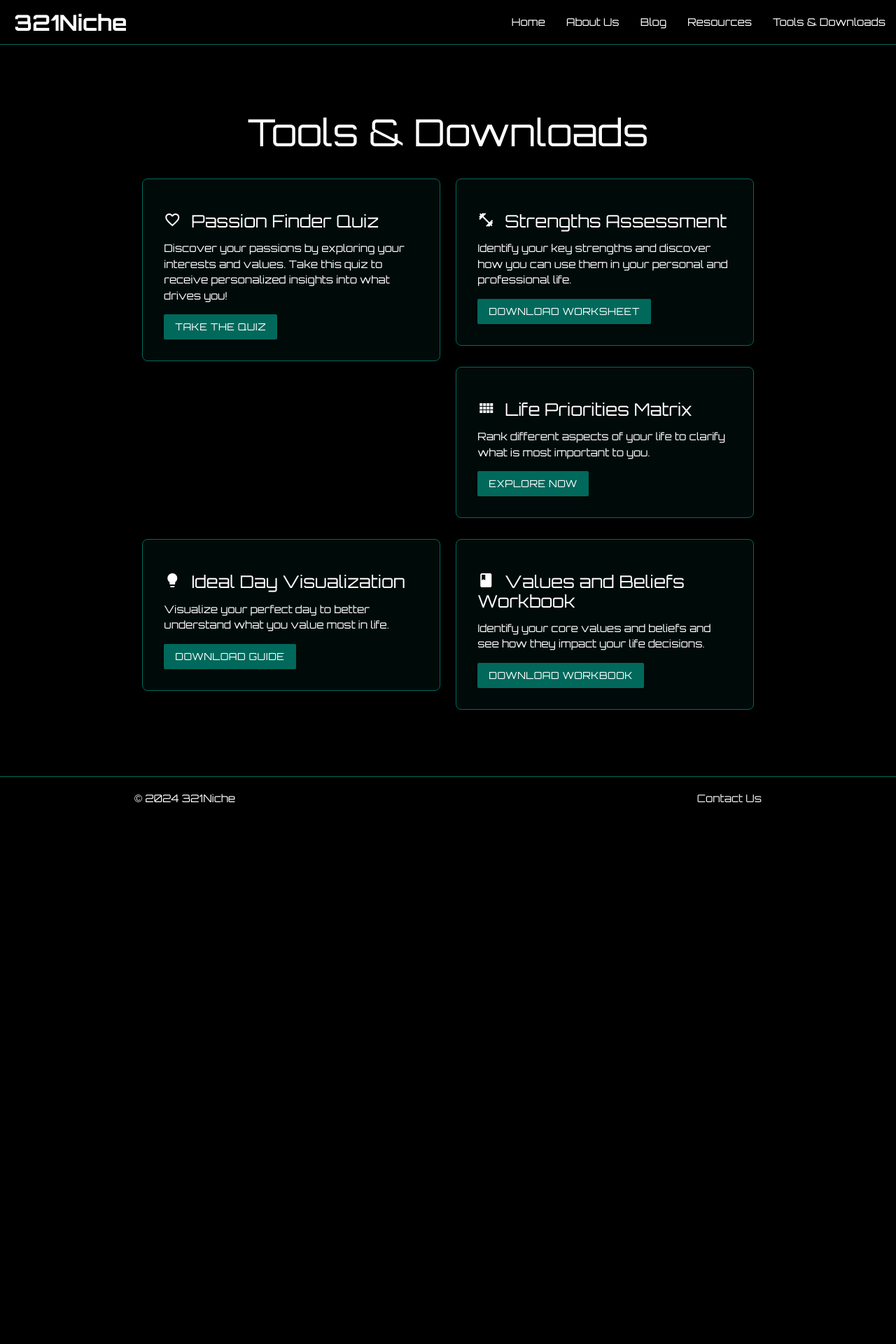
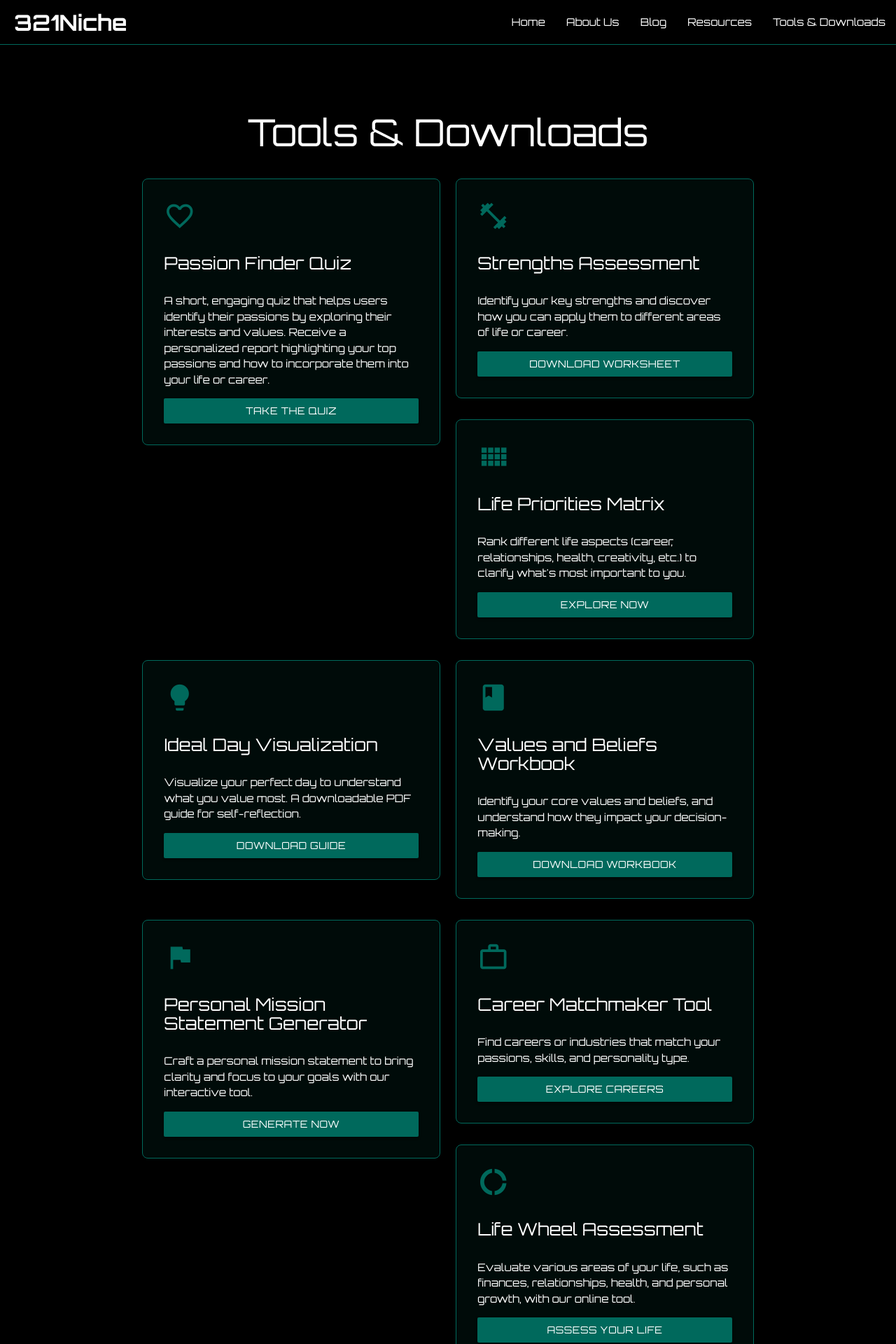
Before and after one commit to LifeUntainted/lifeuntainted.github.io, a Jekyll site: the page tools.html, which Jekyll copies as it is, in a window 1280 px wide. Shown: the top 1920 px of the page at 70% size. Built offline with Jekyll 4.4.1, drawn with Linux system fonts in a browser that asks for light colours; before the commit the page ends 1172 px from its top, so only the background shows below that; some of the changed text lies outside the part shown.

Commit message:
Added tools list to tools.html

```diff
--- a/tools.html
+++ b/tools.html
@@ -47,6 +47,9 @@
       height: 100%;
       margin: 1rem 0;
       transition: transform 0.3s ease;
+      display: flex;
+      flex-direction: column;
+      justify-content: space-between;
     }
 
     .tool-box:hover {
@@ -75,6 +78,12 @@
       background-color: #000;
       border-top: 1px solid #00695c;
       padding: 20px 0;
+    }
+
+    .tool-icon {
+      font-size: 3rem;
+      color: #00695c;
+      margin-bottom: 1rem;
     }
   </style>
 </head>
@@ -109,50 +118,125 @@
     <div class="container">
       <h2 class="center-align">Tools & Downloads</h2>
       <div class="row">
-        <!-- Tool: Passion Finder Quiz -->
+        <!-- Add all tools and resources with descriptions -->
         <div class="col s12 m6">
           <div class="tool-box">
-            <h5><i class="material-icons left">favorite_border</i>Passion Finder Quiz</h5>
-            <p>Discover your passions by exploring your interests and values. Take this quiz to receive personalized insights into what drives you!</p>
+            <i class="material-icons tool-icon">favorite_border</i>
+            <h5>Passion Finder Quiz</h5>
+            <p>A short, engaging quiz that helps users identify their passions by exploring their interests and values. Receive a personalized report highlighting your top passions and how to incorporate them into your life or career.</p>
             <a href="passion-finder-quiz.html" class="btn waves-effect waves-light">Take the Quiz</a>
           </div>
         </div>
 
-        <!-- Tool: Strengths Assessment -->
         <div class="col s12 m6">
           <div class="tool-box">
-            <h5><i class="material-icons left">fitness_center</i>Strengths Assessment</h5>
-            <p>Identify your key strengths and discover how you can use them in your personal and professional life.</p>
+            <i class="material-icons tool-icon">fitness_center</i>
+            <h5>Strengths Assessment</h5>
+            <p>Identify your key strengths and discover how you can apply them to different areas of life or career.</p>
             <a href="strengths-assessment.html" class="btn waves-effect waves-light">Download Worksheet</a>
           </div>
         </div>
 
-        <!-- Tool: Life Priorities Matrix -->
         <div class="col s12 m6">
           <div class="tool-box">
-            <h5><i class="material-icons left">view_comfy</i>Life Priorities Matrix</h5>
-            <p>Rank different aspects of your life to clarify what is most important to you.</p>
+            <i class="material-icons tool-icon">view_comfy</i>
+            <h5>Life Priorities Matrix</h5>
+            <p>Rank different life aspects (career, relationships, health, creativity, etc.) to clarify what's most important to you.</p>
             <a href="life-priorities-matrix.html" class="btn waves-effect waves-light">Explore Now</a>
           </div>
         </div>
 
-        <!-- Tool: Ideal Day Visualization Exercise -->
         <div class="col s12 m6">
           <div class="tool-box">
-            <h5><i class="material-icons left">lightbulb</i>Ideal Day Visualization</h5>
-            <p>Visualize your perfect day to better understand what you value most in life.</p>
+            <i class="material-icons tool-icon">lightbulb</i>
+            <h5>Ideal Day Visualization</h5>
+            <p>Visualize your perfect day to understand what you value most. A downloadable PDF guide for self-reflection.</p>
             <a href="ideal-day-visualization.html" class="btn waves-effect waves-light">Download Guide</a>
           </div>
         </div>
 
-        <!-- Tool: Values and Beliefs Workbook -->
         <div class="col s12 m6">
           <div class="tool-box">
-            <h5><i class="material-icons left">book</i>Values and Beliefs Workbook</h5>
-            <p>Identify your core values and beliefs and see how they impact your life decisions.</p>
+            <i class="material-icons tool-icon">book</i>
+            <h5>Values and Beliefs Workbook</h5>
+            <p>Identify your core values and beliefs, and understand how they impact your decision-making.</p>
             <a href="values-beliefs-workbook.html" class="btn waves-effect waves-light">Download Workbook</a>
           </div>
         </div>
+
+        <div class="col s12 m6">
+          <div class="tool-box">
+            <i class="material-icons tool-icon">flag</i>
+            <h5>Personal Mission Statement Generator</h5>
+            <p>Craft a personal mission statement to bring clarity and focus to your goals with our interactive tool.</p>
+            <a href="personal-mission-generator.html" class="btn waves-effect waves-light">Generate Now</a>
+          </div>
+        </div>
+
+        <div class="col s12 m6">
+          <div class="tool-box">
+            <i class="material-icons tool-icon">work_outline</i>
+            <h5>Career Matchmaker Tool</h5>
+            <p>Find careers or industries that match your passions, skills, and personality type.</p>
+            <a href="career-matchmaker.html" class="btn waves-effect waves-light">Explore Careers</a>
+          </div>
+        </div>
+
+        <div class="col s12 m6">
+          <div class="tool-box">
+            <i class="material-icons tool-icon">donut_large</i>
+            <h5>Life Wheel Assessment</h5>
+            <p>Evaluate various areas of your life, such as finances, relationships, health, and personal growth, with our online tool.</p>
+            <a href="life-wheel-assessment.html" class="btn waves-effect waves-light">Assess Your Life</a>
+          </div>
+        </div>
+
+        <div class="col s12 m6">
+          <div class="tool-box">
+            <i class="material-icons tool-icon">journal</i>
+            <h5>Daily Reflection Journal Template</h5>
+            <p>Download a journal template to reflect daily and improve self-understanding over time.</p>
+            <a href="daily-reflection-journal.html" class="btn waves-effect waves-light">Download Template</a>
+          </div>
+        </div>
+
+        <div class="col s12 m6">
+          <div class="tool-box">
+            <i class="material-icons tool-icon">psychology</i>
+            <h5>Personality Test (Myers-Briggs Style)</h5>
+            <p>Learn more about your personality type and how it affects your life choices through our in-depth quiz.</p>
+            <a href="personality-test.html" class="btn waves-effect waves-light">Take the Test</a>
+          </div>
+        </div>
+
+        <div class="col s12 m6">
+          <div class="tool-box">
+            <i class="material-icons tool-icon">playlist_add_check</i>
+            <h5>Hobbies Exploration List</h5>
+            <p>Explore new hobbies based on your interests with this downloadable checklist.</p>
+            <a href="hobbies-exploration-list.html" class="btn waves-effect waves-light">Download List</a>
+          </div>
+        </div>
+
+        <div class="col s12 m6">
+          <div class="tool-box">
+            <i class="material-icons tool-icon">school</i>
+            <h5>Skill-Building Plan Generator</h5>
+            <p>Set up a learning plan for a new skill you want to develop, including resources and timelines.</p>
+            <a href="skill-building-plan.html" class="btn waves-effect waves-light">Generate Plan</a>
+          </div>
+        </div>
+
+        <div class="col s12 m6">
+          <div class="tool-box">
+            <i class="material-icons tool-icon">map</i>
+            <h5>Passion to Career Map</h5>
+            <p>Connect hobbies and interests to potential career paths or side hustles with this worksheet.</p>
+            <a href="passion-to-career-map.html" class="btn waves-effect waves-light">Download Map</a>
+          </div>
+        </div>
+
+        <!-- Add more tools as needed, with similar structure -->
       </div>
     </div>
   </div>
```
